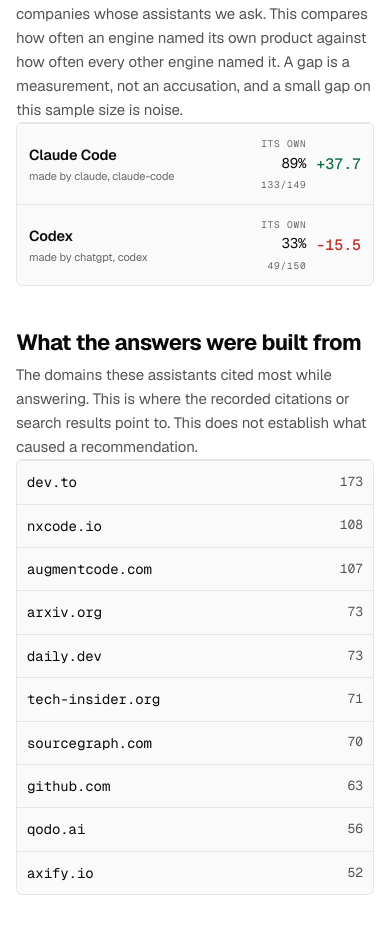
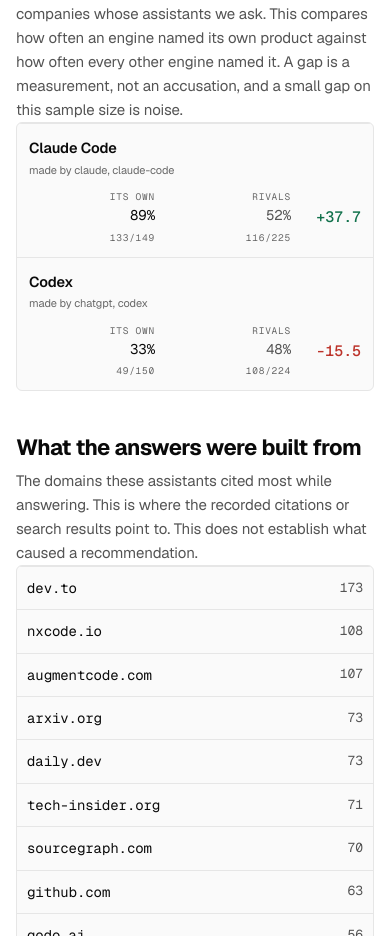
Before and after one commit to coulditbecoley/unprompted, a Next.js app: page /chart/ai-coding-assistants in a window 390 px wide. Shown: the part 2361-3297 px from the top of the page. Built offline with nearby package versions, Linux system fonts and the light colour scheme; no server answers.

Commit message:
Keep rival comparison rates visible on mobile

```diff
--- a/app/globals.css
+++ b/app/globals.css
@@ -422,8 +422,8 @@
 .sp-gap[data-sign="down"] { color: var(--down); }
 .sp-gap[data-sign="flat"] { color: var(--fg-3); }
 @media (max-width: 560px) {
-  .sp-row { grid-template-columns: 1fr auto auto; gap: 10px; padding: 12px; }
-  .sp-row .sp-rival { display: none; }
+  .sp-row { grid-template-columns: 1fr 1fr 60px; gap: 10px; padding: 12px; }
+  .sp-row .sp-brand { grid-column: 1 / -1; }
 }
 
 /* --- sparkline ----------------------------------------------------------- */
```
Also changed, not shown: 1 other file (tests, documents, lock files or other folders).
